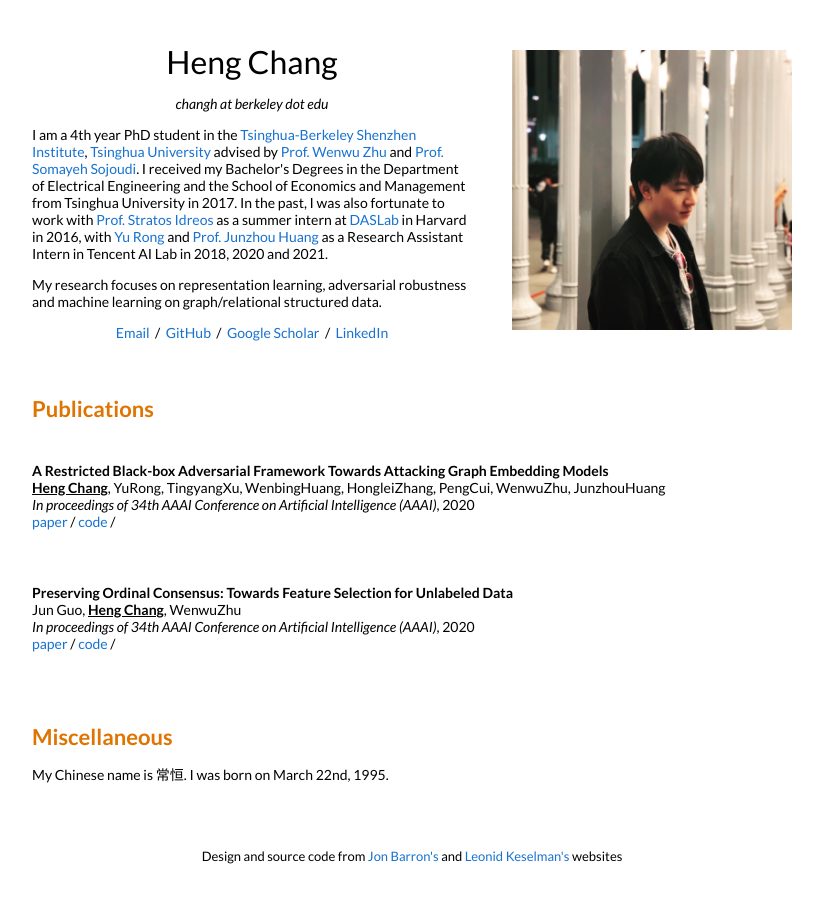
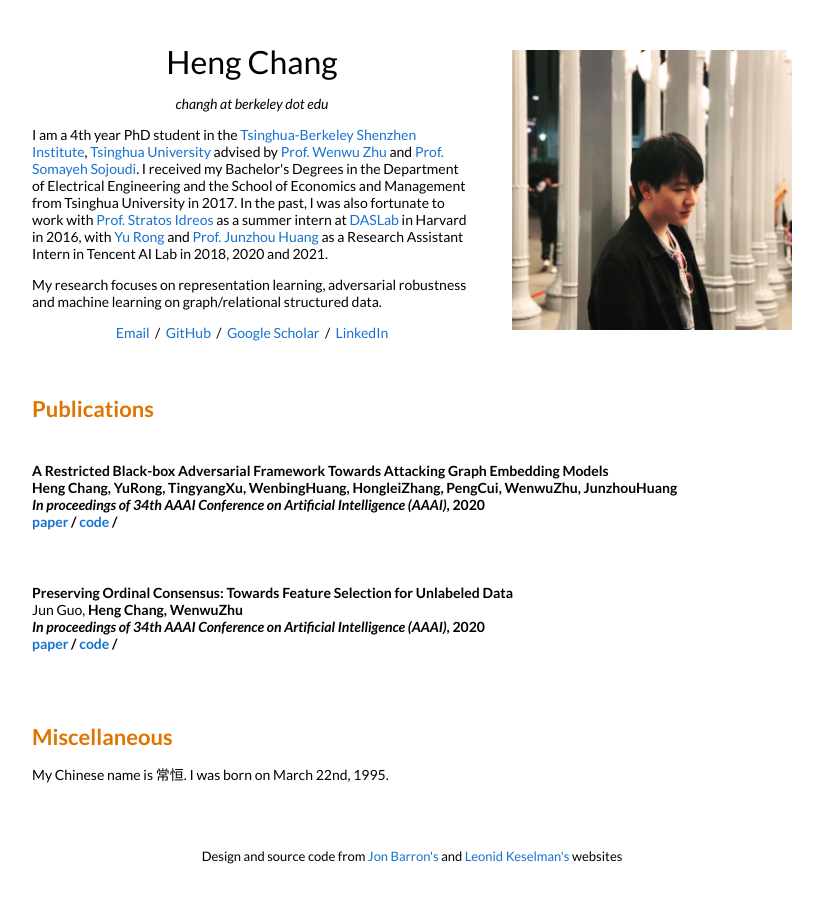
Before and after one commit to hchang95/hchang95.github.io, a Jekyll site: the page built from _posts/2020-02-07-AAAI20-0.markdown, in a window 1280 px wide. Shown: the whole page, without its empty margins (228-1051 px from the left). Built offline with Jekyll 4.4.1, drawn with Linux system fonts in a browser that asks for light colours.

Commit message:
change bold

```diff
--- a/_posts/2020-02-07-AAAI20-0.markdown
+++ b/_posts/2020-02-07-AAAI20-0.markdown
@@ -3,7 +3,7 @@ layout: post
 title:  "A Restricted Black-box Adversarial Framework Towards Attacking Graph Embedding Models"
 date: 2020-02-07 08:30:00 +08:00
 categories: research
-authors: "<b><ins>Heng Chang</ins></b>, YuRong, TingyangXu, WenbingHuang, HongleiZhang, PengCui, WenwuZhu, JunzhouHuang"
+authors: "<strong>Heng Chang<strong>, YuRong, TingyangXu, WenbingHuang, HongleiZhang, PengCui, WenwuZhu, JunzhouHuang"
 venue: "In proceedings of 34th AAAI Conference on Artificial Intelligence (AAAI)"
 paper: https://ojs.aaai.org/index.php/AAAI/article/view/5741/5597
 code: https://github.com/SwiftieH/GFAttack
--- a/_posts/2020-02-07-AAAI20-1.markdown
+++ b/_posts/2020-02-07-AAAI20-1.markdown
@@ -3,7 +3,7 @@ layout: post
 title:  "Preserving Ordinal Consensus: Towards Feature Selection for Unlabeled Data"
 date: 2020-02-07 00:00:00 +08:00
 categories: research
-authors: "Jun Guo, <b><ins>Heng Chang</ins></b>, WenwuZhu"
+authors: "Jun Guo, <strong>Heng Chang<strong>, WenwuZhu"
 venue: "In proceedings of 34th AAAI Conference on Artificial Intelligence (AAAI)"
 paper: https://ojs.aaai.org/index.php/AAAI/article/download/5336/5192
 code: https://github.com/eeGuoJun/AAAI2020
```
